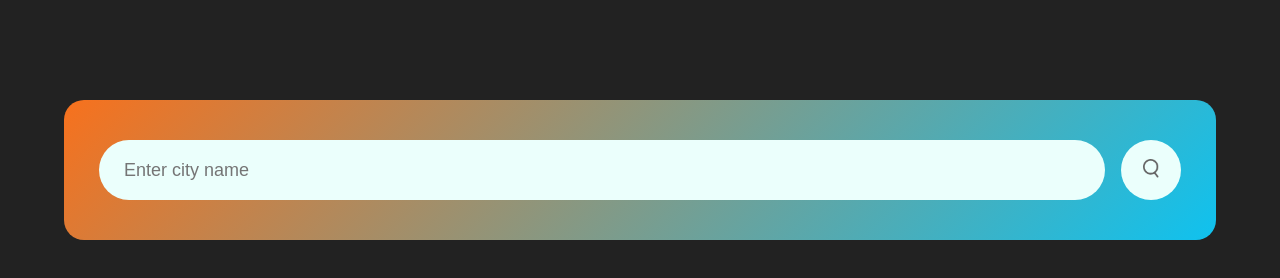
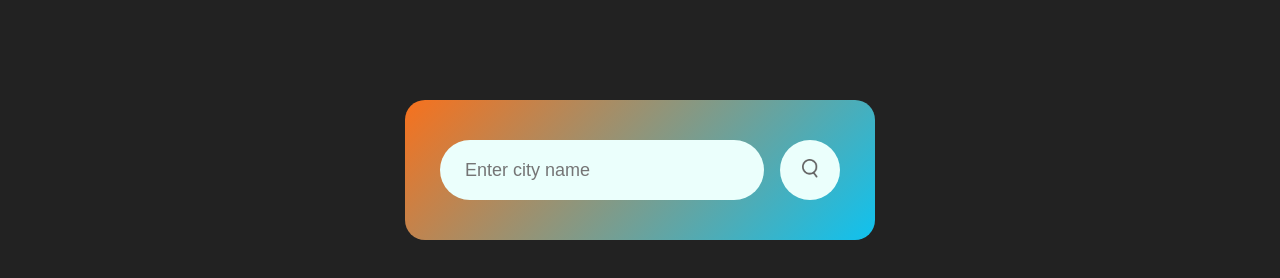
Before and after one commit to Anew-raag/Weather-app---Live-, a plain HTML site: page index.html in a window 1280 px wide. Drawn offline with Linux system fonts and the light colour scheme.

Commit message:
Update style.css

```diff
--- a/style.css
+++ b/style.css
@@ -12,7 +12,7 @@ body{
 
 .card{
     width: 90%;
-    max-width: 470vh;
+    max-width: 470px;
     background: linear-gradient(135deg, #f7711d, #0fc2ef);
     color: #fff;
     margin: 100px auto 0;
```
